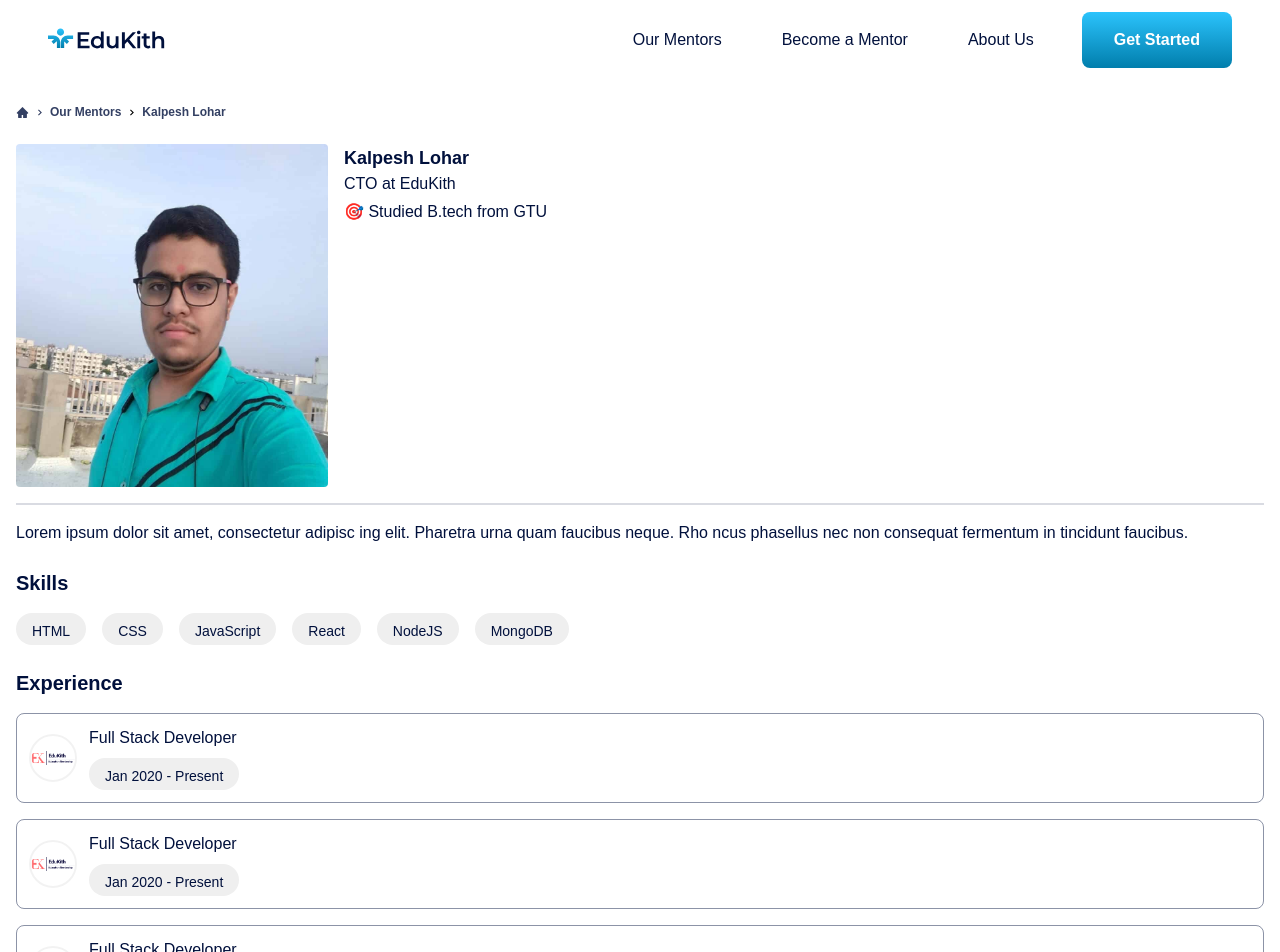
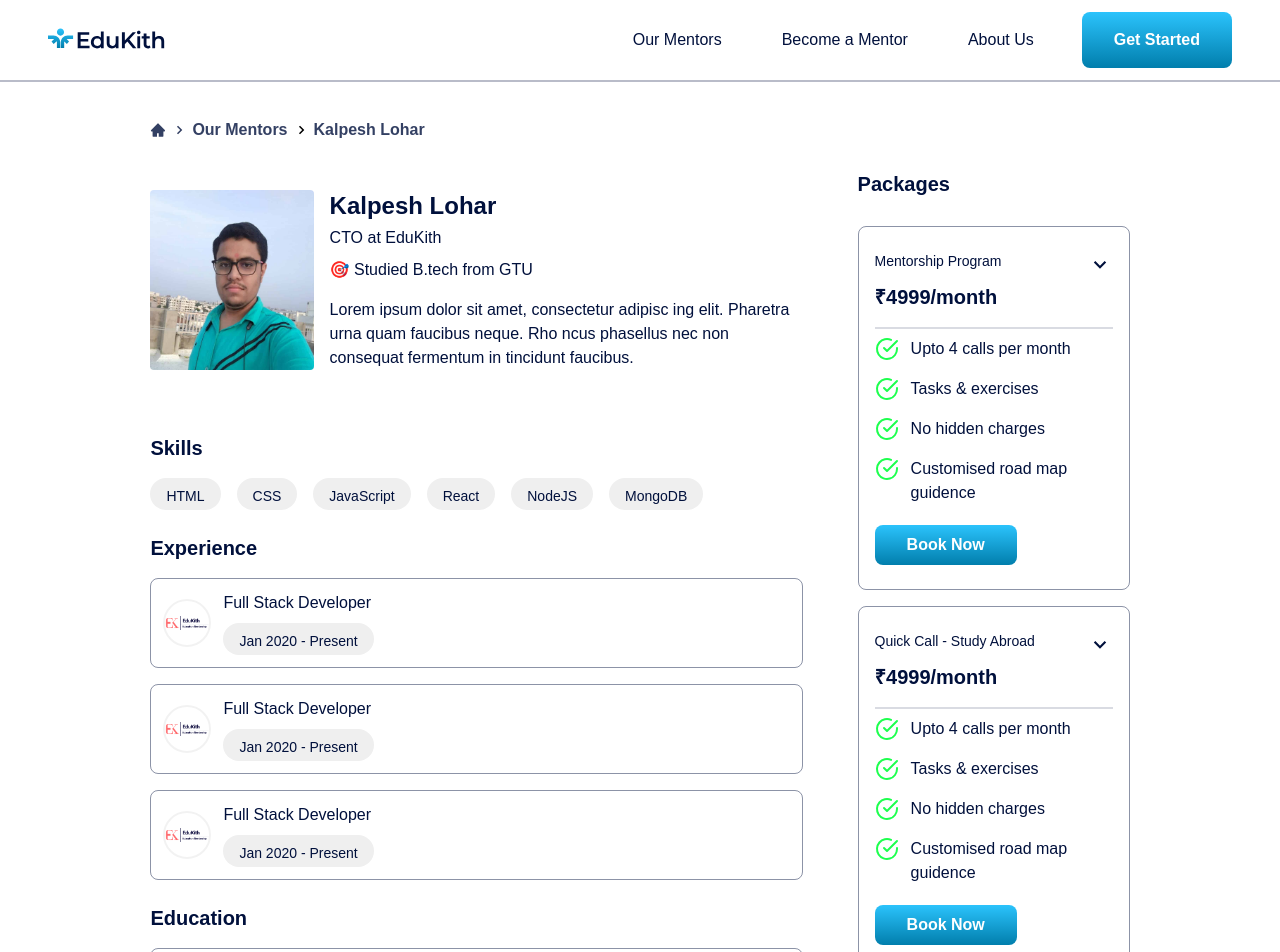
Before and after one commit to asif2508/silver-goggles, a React (Create React App) app: page /mentors/1 in a window 1280 px wide. Shown: the top 952 px of the page. Built offline with nearby package versions, Linux system fonts and the light colour scheme.

Commit message:
Dedicated mentor page is completed

```diff
--- a/src/components/Component/DedicateMentor/SimilarMentorBox.js
+++ b/src/components/Component/DedicateMentor/SimilarMentorBox.js
@@ -30,9 +30,8 @@
       <div>
         {/* // background: `linear-gradient(180deg, ${Colors["primay-light"]} 0%, ${Colors["primary-dark"]} 100%)`, */}
         <button
-          className="py-2 px-7 rounded-lg font-normal text-base font-primayfont text-dark-blue"
+          className="py-2 px-7 rounded-lg font-normal text-base font-primayfont text-dark-blue bg-white hover:bg-primary"
           style={{
-            background: Colors.white,
             borderWidth: 1,
             borderColor: "rgba(0, 16, 60, 0.45)",
           }}
--- a/src/components/Pages/Mentors/DedicateMentor.js
+++ b/src/components/Pages/Mentors/DedicateMentor.js
@@ -2,7 +2,12 @@
 import { useParams } from "react-router-dom";
 import Header from "../../Header/Header";
 import { AiFillHome } from "react-icons/ai";
-import { BiChevronRight, BiChevronUp } from "react-icons/bi";
+import {
+  BiAccessibility,
+  BiChevronDown,
+  BiChevronRight,
+  BiChevronUp,
+} from "react-icons/bi";
 import Colors from "../../../utils/Colors";
 import kalpesh from "../../../images/kalpesh.jpg";
 import logo from "../../../images/logo.png";
@@ -13,6 +18,7 @@
 
 const DedicateMentor = () => {
   const { name } = useParams();
+  const [isFullPage, setIsFullPage] = React.useState(true);
   const skills = ["HTML", "CSS", "JavaScript", "React", "NodeJS", "MongoDB"];
   const experiences = [
     {
@@ -120,22 +126,60 @@
     <div className="min-h-half h-full">
       <div className="header">
         <Header />
+        <div
+          className="w-full hidden lg:block"
+          style={{
+            borderColor: "rgba(0, 16, 60, 0.15)",
+            backgroundColor: "rgba(0, 16, 60, 0.15)",
+            borderWidth: 0.5,
+            borderStyle: "solid",
+          }}
+        />
       </div>
-      <div className="maincontainer px-4">
-        <div className="breadcrumb mt-6">
+      <div className="maincontainer px-4 md:px-24">
+        <div className="flex lg:flex-row flex-col justify-evenly">
+          <div className="lg:w-3/5">
+            <div className="breadcrumb mt-6 lg:mt-9">
               <div className="flex space-x-1 items-center">
-            <AiFillHome size={13} color={Colors.textBlack} />
-            <BiChevronRight size={13} color={Colors.textBlack} />
-            <p className="text-xs text-textBlack font-primayfont font-semibold items-center">
+                <AiFillHome
+                  size={16}
+                  color={Colors.textBlack}
+                  className="hidden lg:block"
+                />
+                <BiChevronRight
+                  size={18}
+                  color={Colors.textBlack}
+                  className="hidden lg:block"
+                />
+                <AiFillHome
+                  size={13}
+                  color={Colors.textBlack}
+                  className="lg:hidden"
+                />
+                <BiChevronRight
+                  size={13}
+                  color={Colors.textBlack}
+                  className="lg:hidden"
+                />
+                <p className="text-xs text-textBlack font-primayfont font-semibold items-center lg:text-base">
                   Our Mentors
                 </p>
-            <BiChevronRight size={13} color={Colors.black} />
-            <p className="text-xs text-textBlack font-primayfont font-semibold items-center">
+                <BiChevronRight
+                  size={13}
+                  color={Colors.black}
+                  className="lg:hidden block"
+                />
+                <BiChevronRight
+                  size={18}
+                  color={Colors.black}
+                  className="hidden lg:block"
+                />
+                <p className="text-xs text-textBlack font-primayfont font-semibold items-center lg:text-base">
                   Kalpesh Lohar
                 </p>
               </div>
             </div>
-        <div className="userInro mt-6 w-full2343">
+            <div className="userInro mt-6 lg:mt-12 w-full">
               <div className="upperpart flex justify-between">
                 <img
                   src={kalpesh}
@@ -145,31 +189,38 @@
                   className="w-3/12 rounded"
                 />
                 <div className="about w-9/12 ml-4 flex flex-col">
-              <h2 className="text-lg font-primayfont text-dark-blue font-bold">
+                  <h2 className="text-lg font-primayfont text-dark-blue font-bold lg:text-2xl">
                     Kalpesh Lohar
                   </h2>
-              <p className="text-base font-primayfont text-dark-blue font-normal pr-2">
+                  <p className="text-base font-primayfont text-dark-blue font-normal lg:mt-1 pr-2 lg:text-base">
                     CTO at EduKith
                   </p>
-              <p className="text-base font-primayfont text-dark-blue font-normal mt-1">
+                  <p className="text-base font-primayfont text-dark-blue font-normal mt-1 lg:mt-2 lg:text-base">
                     🎯 Studied B.tech from GTU
+                  </p>
+                  <p className="text-base text-dark-blue font-primayfont font-normal mt-4 hidden lg:block">
+                    Lorem ipsum dolor sit amet, consectetur adipisc ing elit.
+                    Pharetra urna quam faucibus neque. Rho ncus phasellus nec
+                    non consequat fermentum in tincidunt faucibus.
                   </p>
                 </div>
               </div>
               <div
-            className="w-full mt-4"
+                className="w-full mt-4 lg:hidden"
                 style={{
                   borderColor: "rgba(0, 16, 60, 0.15)",
                   borderWidth: 0.5,
                   borderStyle: "solid",
                 }}
               />
-          <p className="text-base text-dark-blue font-primayfont font-normal mt-4">
-            Lorem ipsum dolor sit amet, consectetur adipisc ing elit. Pharetra
-            urna quam faucibus neque. Rho ncus phasellus nec non consequat
-            fermentum in tincidunt faucibus.
+              <p className="text-base text-dark-blue font-primayfont font-normal mt-4 block lg:hidden">
+                Lorem ipsum dolor sit amet, consectetur adipisc ing elit.
+                Pharetra urna quam faucibus neque. Rho ncus phasellus nec non
+                consequat fermentum in tincidunt faucibus.
               </p>
-          <div className="skills mt-6">
+              {isFullPage ? (
+                <div>
+                  <div className="skills mt-6 lg:mt-16">
                     <h3 className="text-xl font-primayfont text-dark-blue font-bold">
                       Skills
                     </h3>
@@ -205,26 +256,25 @@
                         <CustomExperienceBox key={index} data={data} />
                       ))}
                     </div>
-          </div>
-        </div>
-        <div className="see more flex justify-center items-center">
+                    <div
+                      className="see more flex justify-center items-center lg:hidden"
+                      onClick={() => {
+                        setIsFullPage(false);
+                      }}
+                    >
                       <div className="flex flex-col justify-center items-center">
-            <BiChevronUp size={24} color={Colors.textBlack} />
+                        <BiChevronUp
+                          size={24}
+                          color={Colors.textBlack}
+                          className="animate-bounce opacity-100"
+                        />
                         <h3 className="text-base font-primayfont text-dark-blue font-bold">
-              See More
+                          See Less
                         </h3>
                       </div>
                     </div>
-        <div className="packages mt-6">
-          <h3 className="text-xl font-primayfont text-dark-blue font-bold">
-            Packages
-          </h3>
-          <div className="flex flex-col mt-7">
-            {packages.map((data, index) => (
-              <Packages key={index} data={data} />
-            ))}
                   </div>
-        </div>
+                  <div className="lg:block hidden">
                     <div className="similar-mentors mt-4">
                       <div className="flex justify-between">
                         <h3 className="text-xl font-primayfont text-dark-blue font-bold">
@@ -252,6 +302,69 @@
                     </div>
                   </div>
                 </div>
+              ) : (
+                <div
+                  className="see more flex justify-center items-center lg:hidden"
+                  onClick={() => {
+                    setIsFullPage(true);
+                  }}
+                >
+                  <div className="flex flex-col justify-center items-center">
+                    <BiChevronDown
+                      size={24}
+                      color={Colors.textBlack}
+                      className="animate-bounce opacity-100"
+                    />
+                    <h3 className="text-base font-primayfont text-dark-blue font-bold">
+                      See More
+                    </h3>
+                  </div>
+                </div>
+              )}
+            </div>
+          </div>
+          <div className="lg:w-1/4 lg:mt-16">
+            <div className="packages mt-6">
+              <h3 className="text-xl font-primayfont text-dark-blue font-bold">
+                Packages
+              </h3>
+              <div className="flex flex-col mt-7">
+                {packages.map((data, index) => (
+                  <Packages key={index} data={data} />
+                ))}
+              </div>
+            </div>
+            <div className="lg:hidden block">
+              <div className="similar-mentors mt-4">
+                <div className="flex justify-between">
+                  <h3 className="text-xl font-primayfont text-dark-blue font-bold">
+                    Similar Mentors
+                  </h3>
+                  <h2 className="text-base mt-2 font-primayfont text-primar-second font-medium">
+                    See all
+                  </h2>
+                </div>
+                <div className="flex flex-col mt-5">
+                  {similarMentors.map((data, index) => (
+                    <SimilarMentorBox key={index} data={data} />
+                  ))}
+                </div>
+              </div>
+              <div className="reviews mt-4 mb-10">
+                <h3 className="text-xl font-primayfont text-dark-blue font-bold">
+                  {`Reviews (${reviews.length})`}
+                </h3>
+                <div className="flex flex-col mt-5">
+                  {reviews.map((data, index) => (
+                    <Review key={index} data={data} />
+                  ))}
+                </div>
+              </div>
+            </div>
+          </div>
+        </div>
+      </div>
+    </div>
   );
 };
 
```
Lines whose indentation alone changed are shown as unchanged.
